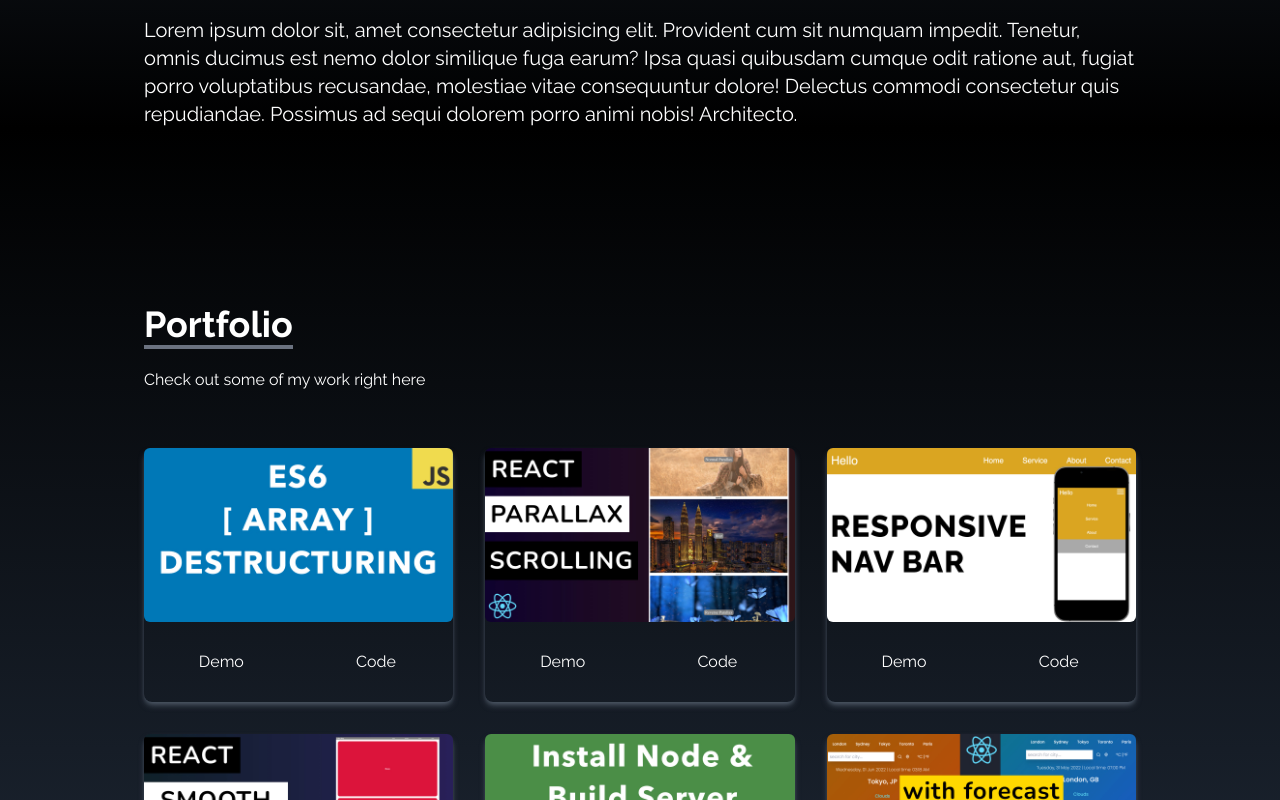
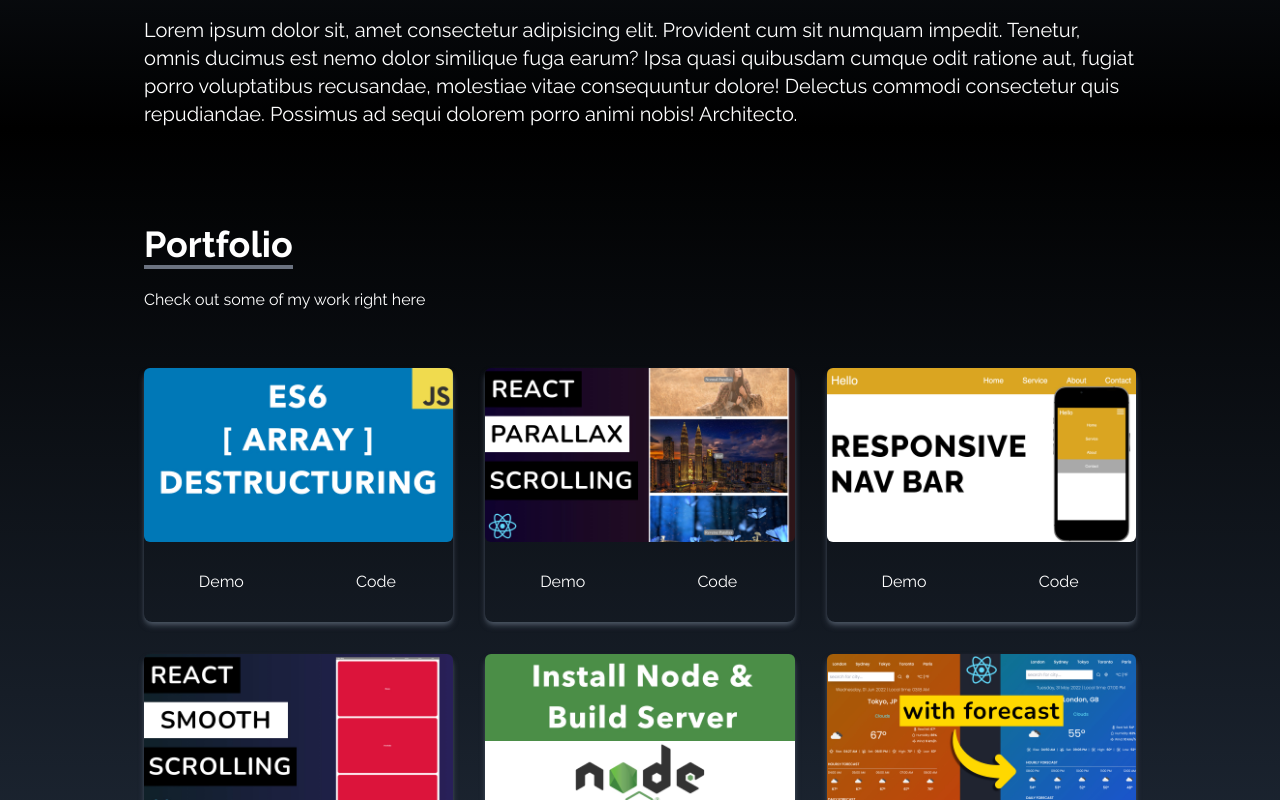
Before and after one commit to Nganga-A/myportfolio, a React (Create React App) app: page / in a window 1280 px wide. Shown: the part 1220-2020 px from the top of the page. Built offline with nearby package versions, Linux system fonts and the light colour scheme.

Commit message:
Added padding to portfolio section

```diff
--- a/src/components/Portfolio.jsx
+++ b/src/components/Portfolio.jsx
@@ -37,7 +37,7 @@
   return (
     <div
       name="portfolio"
-      className="bg-gradient-to-b from-black to-gray-800 w-full text-white h-auto pt-40"
+      className="bg-gradient-to-b from-black to-gray-800 w-full text-white h-auto pt-20"
     >
       <div className="max-w-screen-lg p-4 mx-auto flex flex-col justify-center w-full h-full">
         <div className="pb-8">
```
